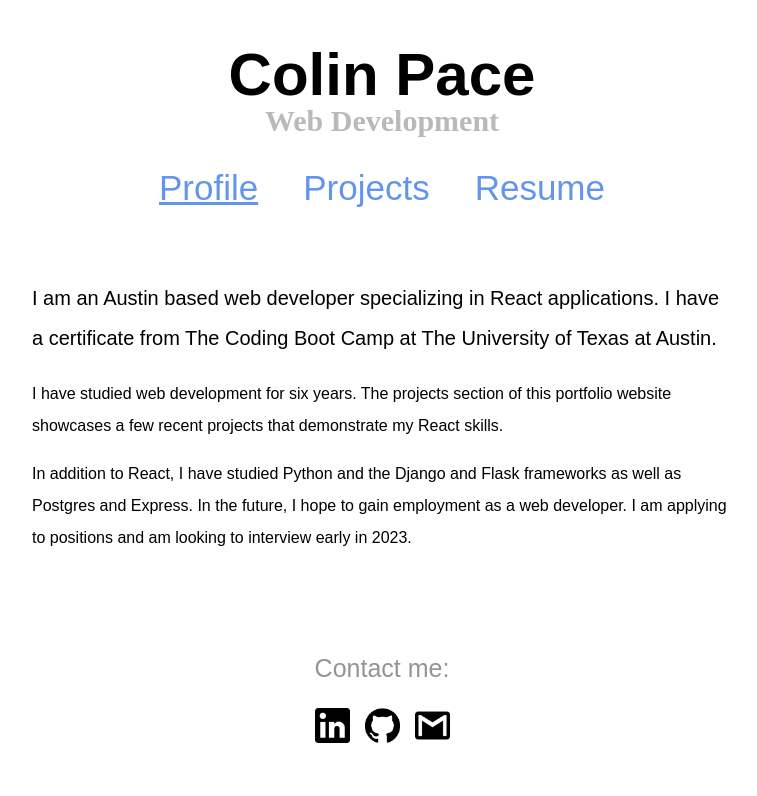
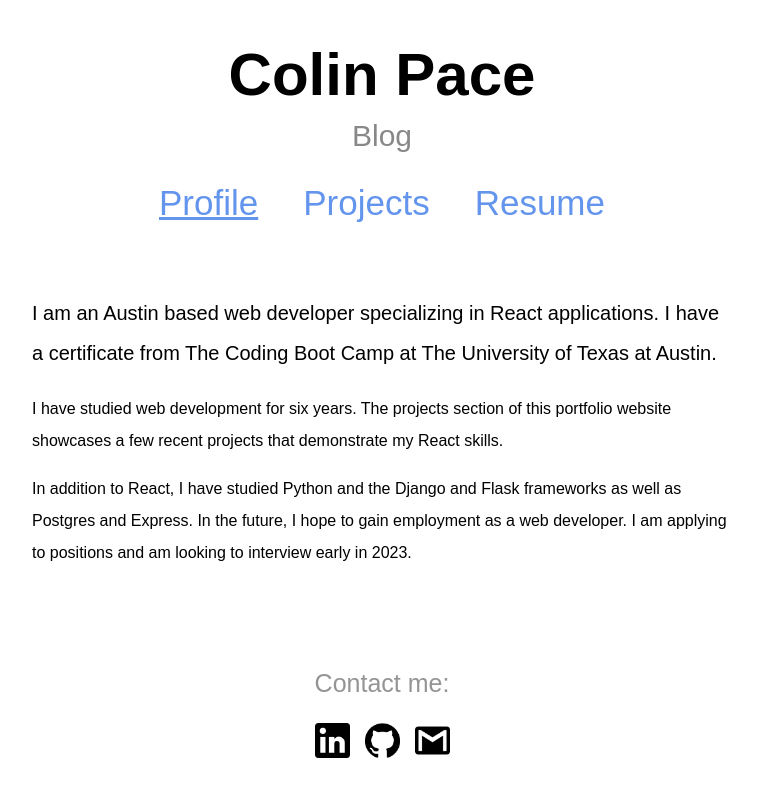
Before and after one commit to Colin-Pace/Portfolio, a React (Create React App) app: page / in a window 1280 px wide. Shown: the top 796 px of the page, without its empty margins (258-1015 px from the left). Built offline with nearby package versions, Linux system fonts and the light colour scheme.

Commit message:
added blog link

```diff
--- a/src/App.css
+++ b/src/App.css
@@ -18,11 +18,14 @@ body {
   font-family: Arial, Helvetica, sans-serif;
 }
 
-#webDevTitle {
+#blog {
+  display: block;
   text-align: center;
   font-size: 30px;
-  margin-top: -45px;
-  color: rgb(185, 185, 185);
+  margin-top: -30px;
+  margin-bottom: 30px;
+  color: rgb(136, 136, 136);
+  text-decoration: none;
 }
 
 a {
--- a/src/App.js
+++ b/src/App.js
@@ -22,7 +22,8 @@ function App() {
   return (
     <div className="App">
       <h1 id = 'nameTitle'>Colin Pace</h1>
-      <h3 id = 'webDevTitle'>Web Development</h3>
+      <a id = 'blog'
+         href = "https://colin-pace.github.io/Blog/">Blog</a>
 
       <div id = "navBar">
         <a
```
